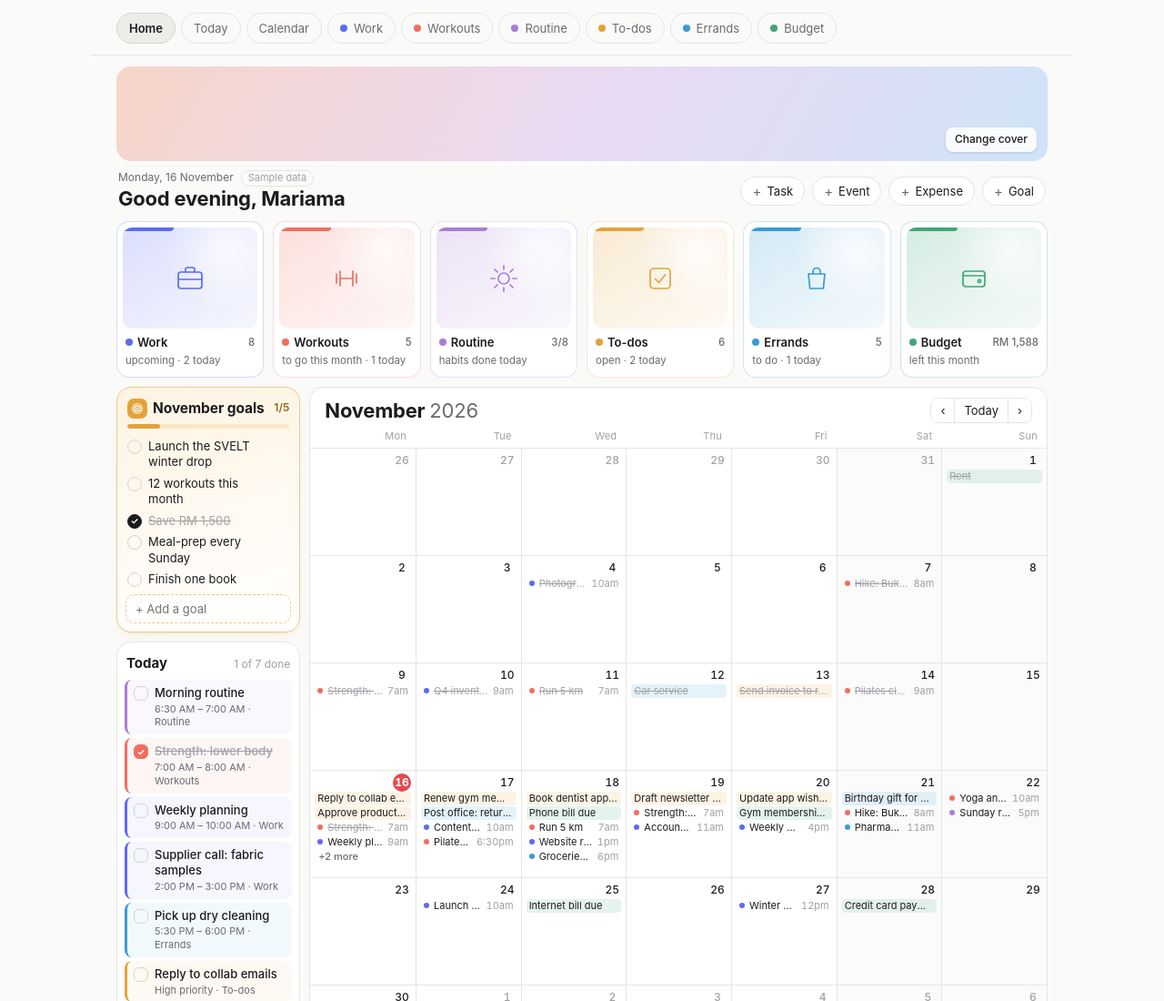
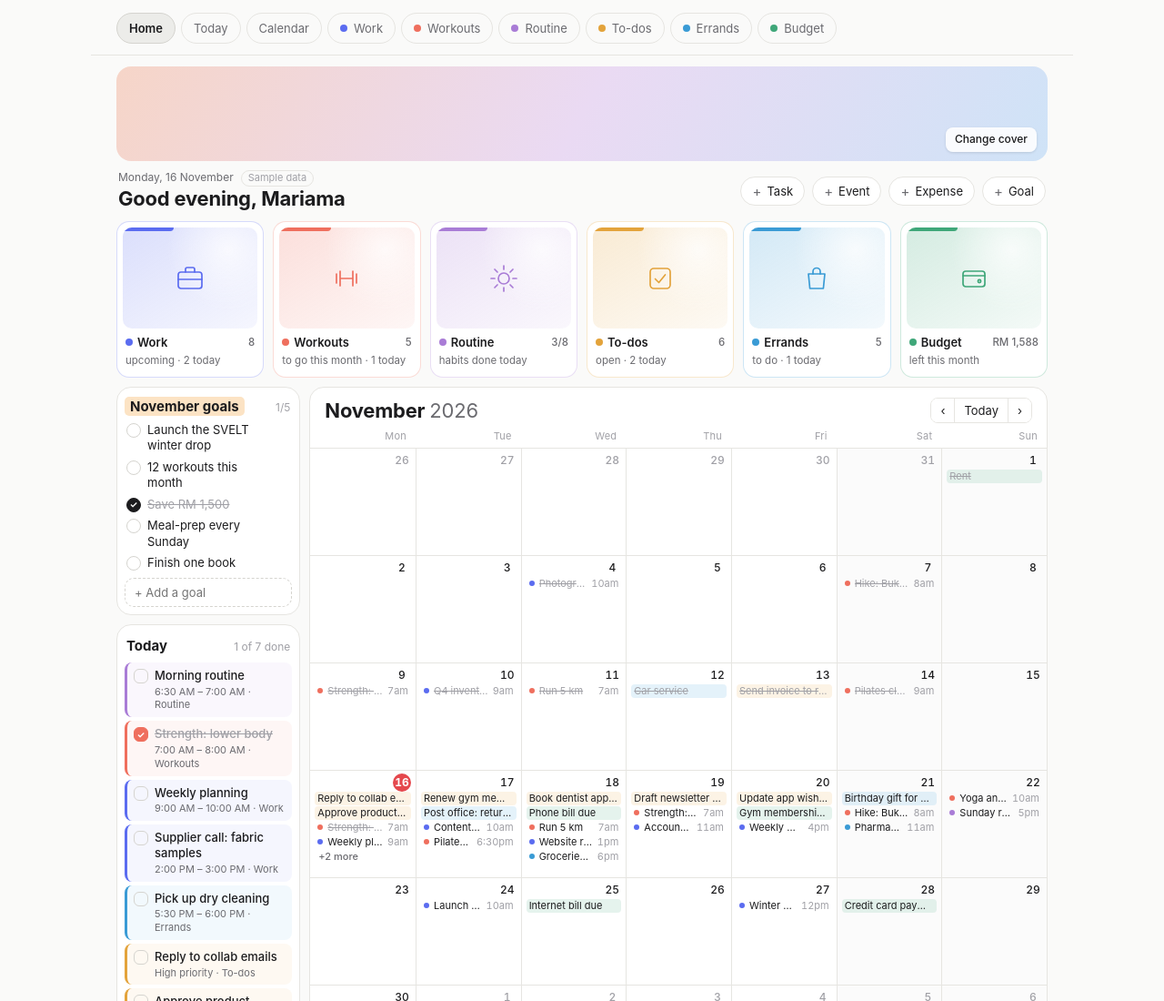
Before and after one commit to mariamasanea-droid/life-hub, a plain HTML site: page index.html in a window 1280 px wide. Shown: the top 1100 px of the page at 91% size. Drawn offline with Linux system fonts and the light colour scheme.

Commit message:
Desktop Home v13: plain goals card, pastel highlight on title only

```diff
--- a/index.html
+++ b/index.html
@@ -332,6 +332,8 @@ body.deskhome .banner{display:none}
 .vf .vl>span:nth-child(2){min-width:0;overflow:hidden;text-overflow:ellipsis;white-space:nowrap}
 .vf .vl .n{font-size:11.5px}
 
+/* v13 */
+.dgc .sh .t .hlt{background:#FCE3C4;border-radius:5px;padding:1px 6px;margin-left:-2px;-webkit-box-decoration-break:clone;box-decoration-break:clone}
 /* v12: square folders, natural-height page, highlighted goals */
 .dh{height:auto!important;min-height:0!important;padding-bottom:28px}
 .dh .cover{height:104px}
@@ -345,15 +347,6 @@ body.deskhome .banner{display:none}
 .agrid .acell{height:118px}
 .dleft{min-height:0}
 .dleft .dside{flex:1 1 0;min-height:240px}
-.dgc.hl{background:linear-gradient(165deg,#FDF3E1 0%,#FFFBF4 60%,var(--card) 100%);border-color:#EBCB91;box-shadow:0 1px 0 rgba(227,163,59,.12),0 4px 14px -8px rgba(227,163,59,.45);padding:12px 9px 9px}
-.dgc.hl .sh{align-items:center}
-.dgc.hl .sh .t{font-size:15.5px;font-weight:700;letter-spacing:-.005em}
-.dgc.hl .sh .r{color:#9A6512;font-weight:600}
-.dgc.hl .gico{display:inline-flex;align-items:center;justify-content:center;width:22px;height:22px;border-radius:7px;background:#E3A33B;color:#fff;flex-shrink:0}
-.dgc.hl .gbar{height:5px;border-radius:99px;background:rgba(227,163,59,.18);margin:2px 2px 4px;overflow:hidden;flex-shrink:0}
-.dgc.hl .gbar span{display:block;height:100%;border-radius:99px;background:#E3A33B}
-.dgc.hl .gi:hover{background:rgba(227,163,59,.10)}
-.dgc.hl .gadd{border-color:#E7C88E;background:rgba(255,255,255,.6)}
 </style>
 </head>
 <body>
@@ -731,8 +724,7 @@ function vHomeDesk(){
   var head='<div class="dhead"><div class="gtxt"><div class="eyebrow">Monday, 16 November<span class="samp" title="Made-up example data. Ticks, goals and cover are saved on this device.">Sample data</span></div><div class="h1">'+greet()+', Mariama</div>'+(S.coverNote?'<div class="tiny">'+S.coverNote+'</div>':'')+'</div>'+
     '<div class="qa">'+[["task","Task"],["event","Event"],["expense","Expense"],["goal","Goal"]].map(function(q){return '<button class="qb" data-a="qa" data-v="'+q[0]+'"><span class="pl">+</span>'+q[1]+'</button>'}).join("")+'</div></div>';
   var gd=GOALS.filter(function(g){return g.done}).length;
-  var gp=GOALS.length?Math.round(gd/GOALS.length*100):0;
-  var goals='<div class="dgc hl"><div class="sh"><span class="gico"><svg width="14" height="14" viewBox="0 0 24 24" fill="none" stroke="currentColor" stroke-width="2" stroke-linecap="round" stroke-linejoin="round"><circle cx="12" cy="12" r="9"/><circle cx="12" cy="12" r="5"/><circle cx="12" cy="12" r="1.2" fill="currentColor"/></svg></span><div class="t">November goals</div><div class="r">'+gd+'/'+GOALS.length+'</div></div><div class="gbar"><span style="width:'+gp+'%"></span></div><div class="gl2">'+GOALS.map(function(g){
+  var goals='<div class="dgc"><div class="sh"><div class="t"><span class="hlt">November goals</span></div><div class="r">'+gd+'/'+GOALS.length+'</div></div><div class="gl2">'+GOALS.map(function(g){
       return '<div class="gi"><button class="check" data-a="goaltoggle" data-id="'+g.id+'" style="'+(g.done?'background:var(--text);border-color:var(--text);color:var(--bg)':'')+'">'+(g.done?'✓':'')+'</button>'+
       '<span class="gt'+(g.done?' done title':'')+'" data-a="goaltoggle" data-id="'+g.id+'" title="'+esc(g.text)+'">'+esc(g.text)+'</span><button class="del" data-a="goaldel" data-id="'+g.id+'" aria-label="Remove goal">✕</button></div>'}).join("")+'</div>'+
     '<input class="gadd" id="goalinput" placeholder="+ Add a goal" maxlength="80" enterkeyhint="done"></div>';
```
